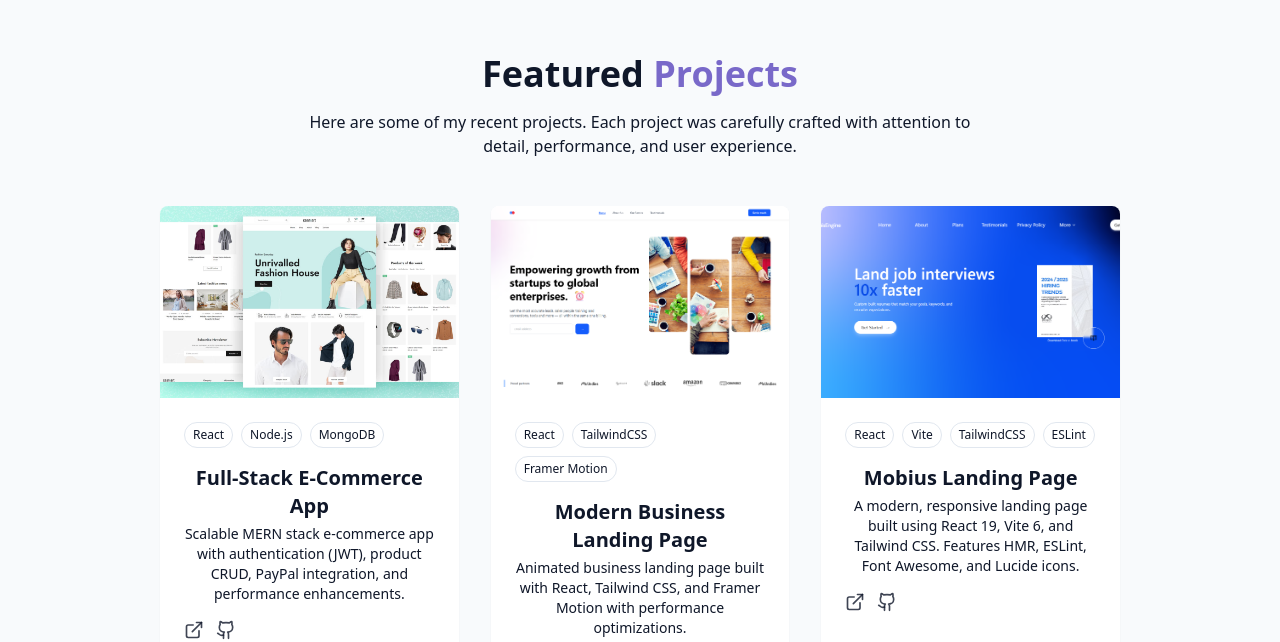
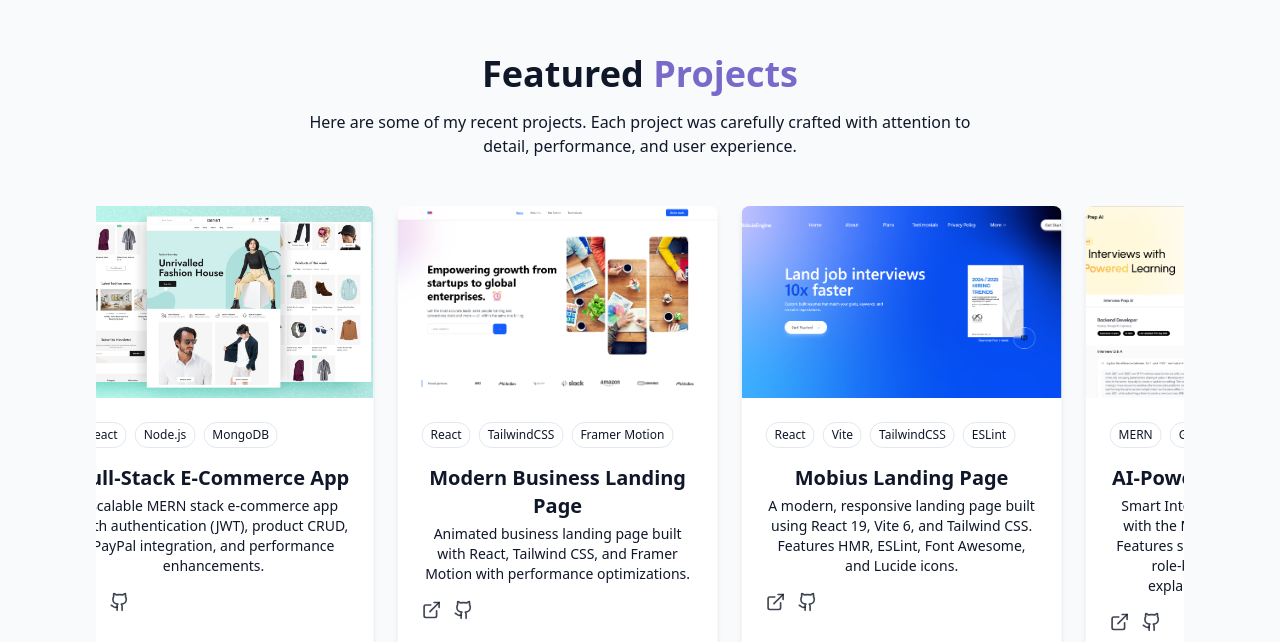
Before and after one commit to Deepakdass1326/Personal-Portfolio, a React (Vite) app: page / in a window 1280 px wide. Shown: the part 2652-3294 px from the top of the page. Built offline with nearby package versions, Linux system fonts and the light colour scheme.

Commit message:
Updated portfolio project

```diff
--- a/package.json
+++ b/package.json
@@ -15,6 +15,7 @@
     "class-variance-authority": "^0.7.1",
     "clsx": "^2.1.1",
     "emailjs-com": "^3.2.0",
+    "framer-motion": "^12.23.12",
     "lucide-react": "^0.517.0",
     "react": "^19.1.0",
     "react-dom": "^19.1.0",
--- a/src/components/ProjectsSection.jsx
+++ b/src/components/ProjectsSection.jsx
@@ -1,6 +1,18 @@
 import { ArrowRight, ExternalLink, Github } from "lucide-react";
+import { motion, useMotionValue, useAnimationFrame } from "framer-motion";
+import { useState } from "react";
 
 const projects = [
+  {
+    id: 4,
+    title: "AI-Powered Interview Prep",
+    description:
+      "Smart Interview Preparation App built with the MERN Stack and Gemini API. Features secure auth, AI-powered Q&A, role-based sessions, concept explanations, and modern UI.",
+    image: "/images/ai-interview.png",
+    tags: ["MERN", "Gemini API", "TailwindCSS"],
+    demoUrl: "https://ai-interview-preparation-1-e47v.onrender.com",
+    githubUrl: "https://github.com/Deepakdass1326/Ai-Interview-Preparation",
+  },
   {
     id: 3,
     title: "Full-Stack E-Commerce App",
@@ -35,11 +47,32 @@ const projects = [
 
 
 export const ProjectsSection = () => {
+  const x = useMotionValue(0);
+  const [isPaused, setIsPaused] = useState(false);
+
+  // speed in pixels per second
+  const speed = 60;
+
+  useAnimationFrame((t, delta) => {
+    if (!isPaused) {
+      const moveBy = (speed * delta) / 1000; // convert ms → px
+      let current = x.get();
+      current -= moveBy;
+
+      // loop reset when fully scrolled
+      const totalWidth = projects.length * 340; // card width ~320px + 20px gap
+      if (Math.abs(current) >= totalWidth) {
+        current = 0;
+      }
+
+      x.set(current);
+    }
+  });
+
   return (
-    <section id="projects" className="py-24 px-4 relative">
-      <div className="container mx-auto max-w-5xl">
+    <section id="projects" className="py-24 px-4 relative overflow-hidden">
+      <div className="container mx-auto max-w-6xl">
         <h2 className="text-3xl md:text-4xl font-bold mb-4 text-center">
-          {" "}
           Featured <span className="text-primary"> Projects </span>
         </h2>
 
@@ -48,30 +81,42 @@ export const ProjectsSection = () => {
           crafted with attention to detail, performance, and user experience.
         </p>
 
-        <div className="grid grid-cols-1 md:grid-cols-2 lg:grid-cols-3 gap-8">
-          {projects.map((project, key) => (
+        {/* Infinite Carousel with pause on hover */}
+        <div className="relative w-full overflow-hidden">
+          <motion.div
+            className="flex space-x-6"
+            style={{ x }}
+          >
+            {[...projects, ...projects].map((project, key) => (
               <div
                 key={key}
-              className="group bg-card rounded-lg overflow-hidden shadow-xs card-hover"
+                className="min-w-[320px] max-w-[320px] bg-card rounded-lg overflow-hidden shadow-md"
+                onMouseEnter={() => setIsPaused(true)}
+                onMouseLeave={() => setIsPaused(false)}
               >
                 <div className="h-48 overflow-hidden">
                   <img
                     src={project.image}
                     alt={project.title}
-                  className="w-full h-full object-cover transition-transform duration-500 group-hover:scale-110"
+                    className="w-full h-full object-cover transition-transform duration-500 hover:scale-110"
                   />
                 </div>
 
                 <div className="p-6">
                   <div className="flex flex-wrap gap-2 mb-4">
-                  {project.tags.map((tag) => (
-                    <span className="px-2 py-1 text-xs font-medium border rounded-full bg-secondary text-secondary-foreground">
+                    {project.tags.map((tag, i) => (
+                      <span
+                        key={i}
+                        className="px-2 py-1 text-xs font-medium border rounded-full bg-secondary text-secondary-foreground"
+                      >
                         {tag}
                       </span>
                     ))}
                   </div>
 
-                <h3 className="text-xl font-semibold mb-1"> {project.title}</h3>
+                  <h3 className="text-xl font-semibold mb-1">
+                    {project.title}
+                  </h3>
                   <p className="text-muted-foreground text-sm mb-4">
                     {project.description}
                   </p>
@@ -96,6 +141,7 @@ export const ProjectsSection = () => {
                 </div>
               </div>
             ))}
+          </motion.div>
         </div>
 
         <div className="text-center mt-12">
```
Also changed, not shown: public/images/ai-interview.png (added), 1 other file (tests, documents, lock files or other folders). Lines whose indentation alone changed are shown as unchanged.
